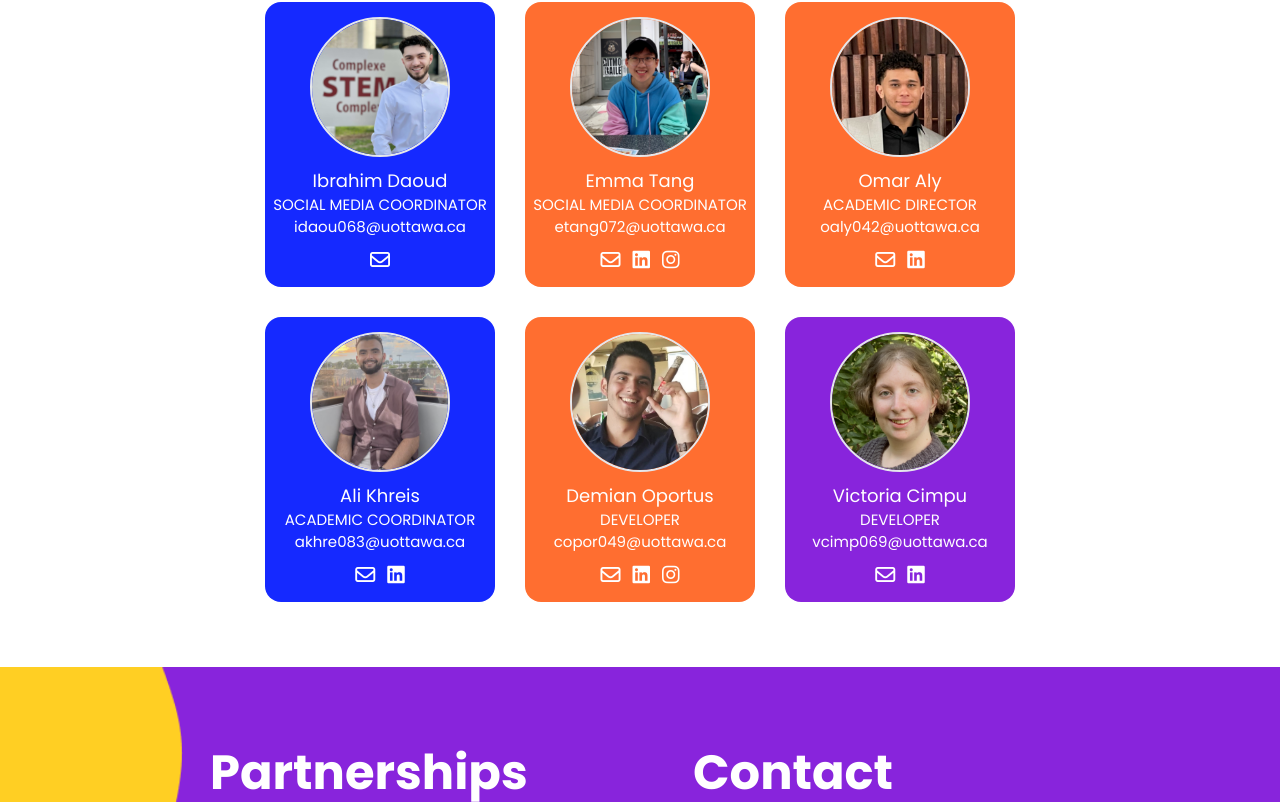
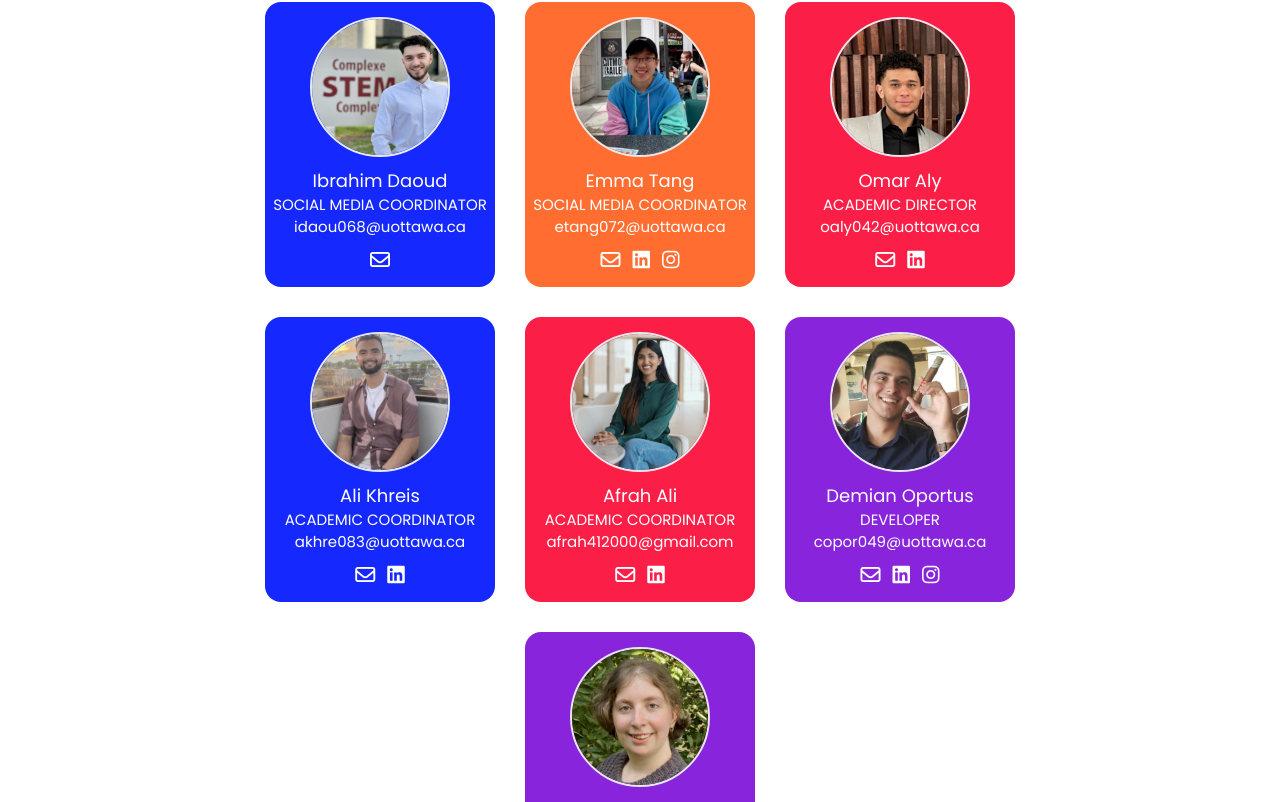
Before and after one commit to MonicaOportus/uOttawaSESA, a React (Create React App) app: page / in a window 1280 px wide. Shown: the part 2696-3498 px from the top of the page. Built offline with nearby package versions, Linux system fonts and the light colour scheme.

Commit message:
Teammember addition

```diff
--- a/src/components/teamInfo.js
+++ b/src/components/teamInfo.js
@@ -10,6 +10,7 @@ import omar from "../images/omar.png";
 import emma from "../images/emma.png";
 import rabih from "../images/rabih.jpeg";
 import alikhreis from "../images/alikhreis.jpeg";
+import afrah from "../images/afrah.jpeg";
 
 const teamInfo = [
   {
@@ -50,7 +51,7 @@ const teamInfo = [
     email: "ayu041@uottawa.ca",
     linkedIn: "https://www.linkedin.com/in/alexanderkyu/",
     instagram: "https://www.instagram.com/alexander.yu_/",
-    color: "bg-[#FB1F47]",
+    color: "bg-[#FF6E30]",
   },
   {
     id: 5,
@@ -70,7 +71,7 @@ const teamInfo = [
     email: "jkokk054@uottawa.ca",
     linkedIn: "https://www.linkedin.com/in/jasminekokkat/",
     instagram: null, // NULL REQUIRED IF NO EMAIL OR LINKEDIN OR INSTAGRAM
-    color: "bg-[#FB1F47]",
+    color: "bg-[#1529FF]",
   },
   {
     id: 7,
@@ -99,7 +100,7 @@ const teamInfo = [
     email: "oaly042@uottawa.ca",
     linkedIn: "https://www.linkedin.com/in/omar-aly1/",
     instagram: null, // NULL REQUIRED IF NO EMAIL OR LINKEDIN OR INSTAGRAM
-    color: "bg-[#FF6E30]",
+    color: "bg-[#FB1F47]",
   },
   {
     id: 10,
@@ -113,16 +114,26 @@ const teamInfo = [
   },
   {
     id: 11,
+    img: afrah,
+    name: "Afrah Ali",
+    position: "Academic Coordinator",
+    email: "afrah412000@gmail.com",
+    linkedIn: "https://www.linkedin.com/in/afrah-ali/",
+    instagram: null, // NULL REQUIRED IF NO EMAIL OR LINKEDIN OR INSTAGRAM
+    color: "bg-[#FB1F47]",
+  },
+  {
+    id: 12,
     img: demian,
     name: "Demian Oportus",
     position: "Developer",
     email: "copor049@uottawa.ca",
     linkedIn: "https://www.linkedin.com/in/demianoportus/",
     instagram: "https://www.instagram.com/oportuuus/",
-    color: "bg-[#FF6E30]",
+    color: "bg-[#8824DC]",
   },
   {
-    id: 12,
+    id: 13,
     img: victoria,
     name: "Victoria Cimpu",
     position: "Developer",
```
Also changed, not shown: src/images/afrah.jpeg (added).
